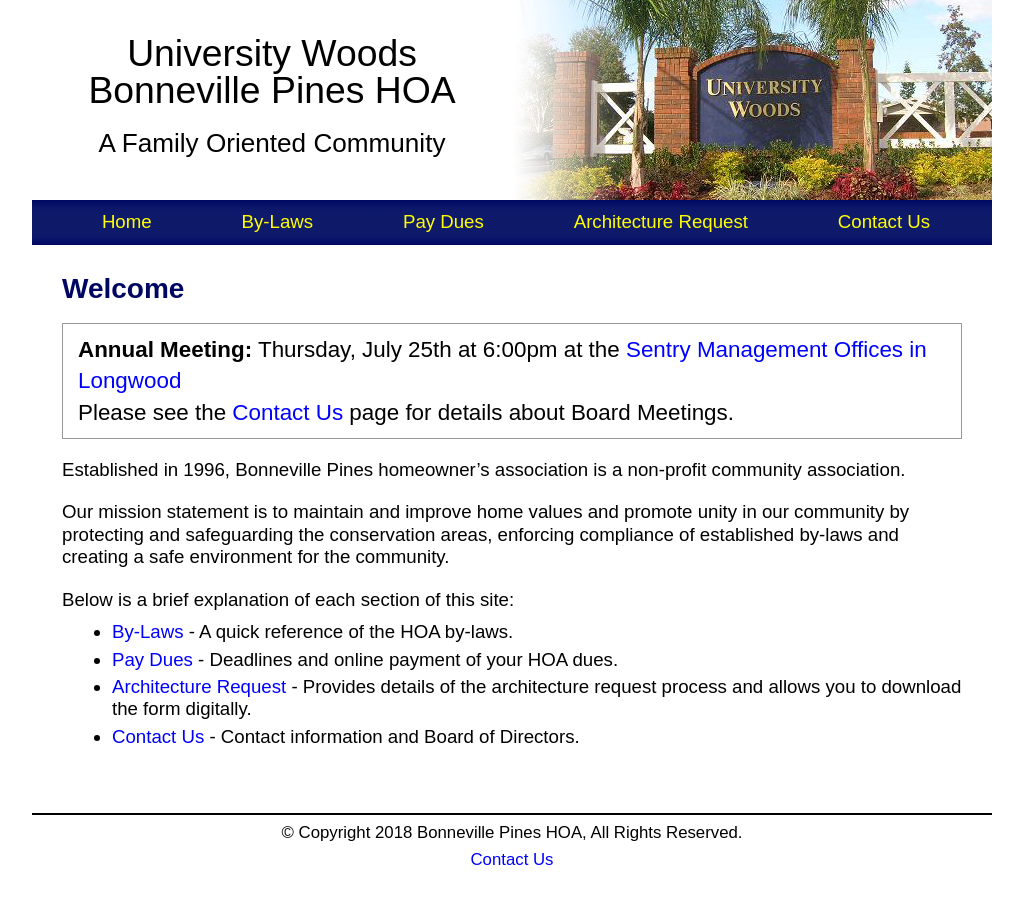
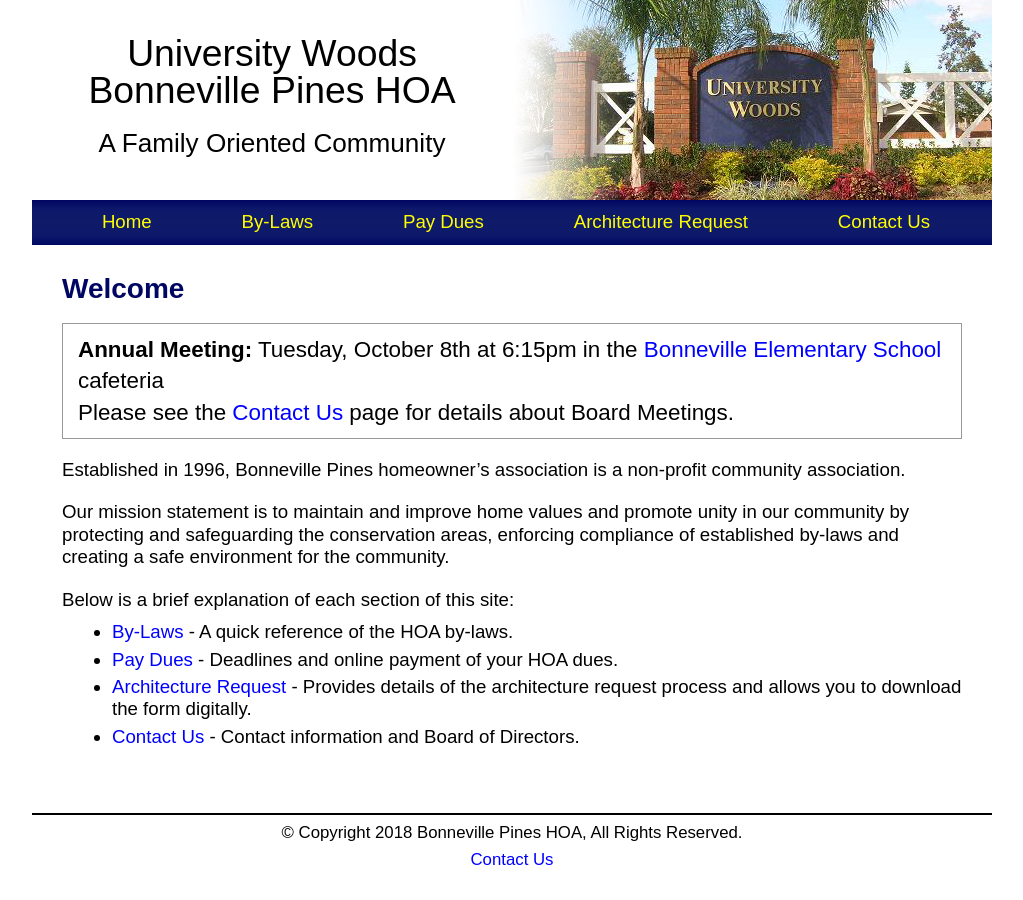
Before and after one commit to bphoa/website, a Jekyll site: the page built from index.md, in a window 1280 px wide. Shown: the whole page, without its empty margins (128-1151 px from the left). Built offline with Jekyll 4.4.1, drawn with Linux system fonts in a browser that asks for light colours.

Commit message:
Add october 2019 budget meeting.

```diff
--- a/index.md
+++ b/index.md
@@ -3,7 +3,7 @@ layout: page
 title: Welcome
 ---
 
-**Annual Meeting:** Thursday, July 25th at 6:00pm at the [Sentry Management Offices in Longwood](https://goo.gl/maps/kES6NUNrwG6NPkdX9)\\
+**Annual Meeting:** Tuesday, October 8th at 6:15pm in the [Bonneville Elementary School](https://goo.gl/maps/YqFicSoGh6mzN7dT6) cafeteria\\
 Please see the [Contact Us](contact) page for details about Board Meetings.
 {: .alert}
 
```
